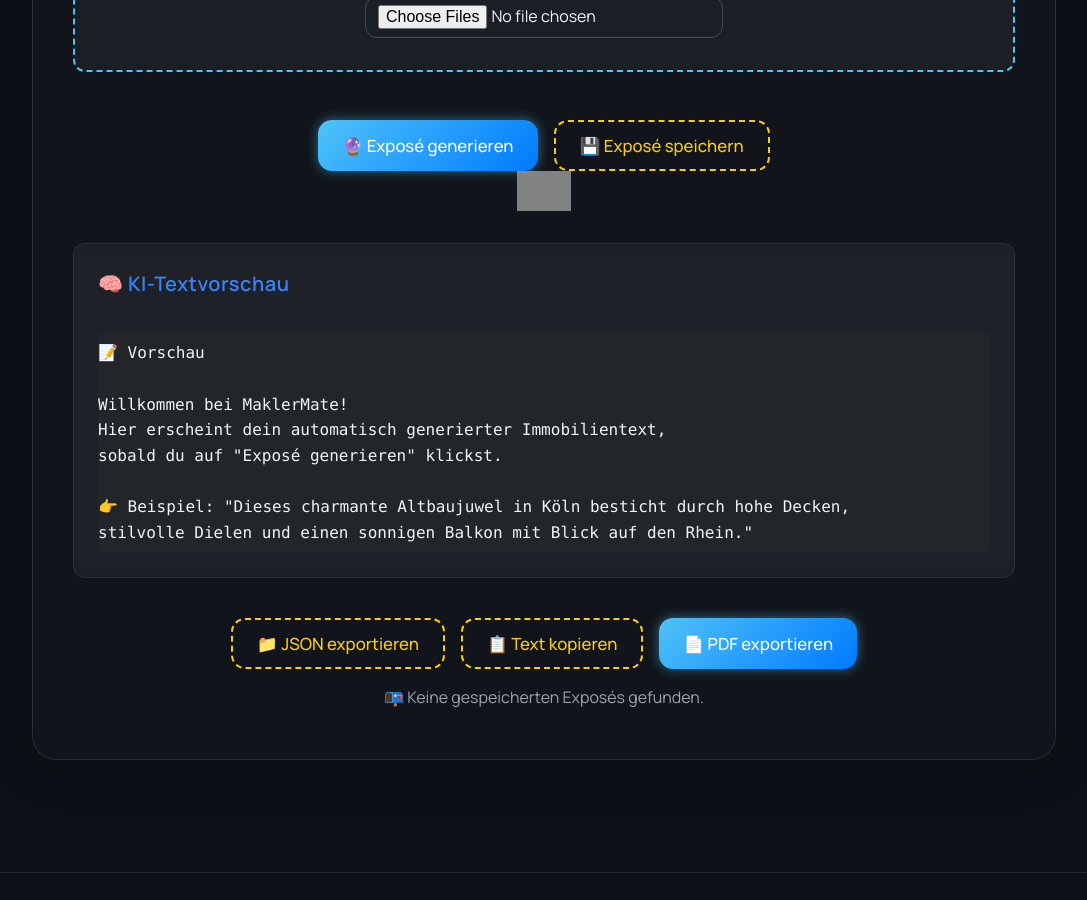
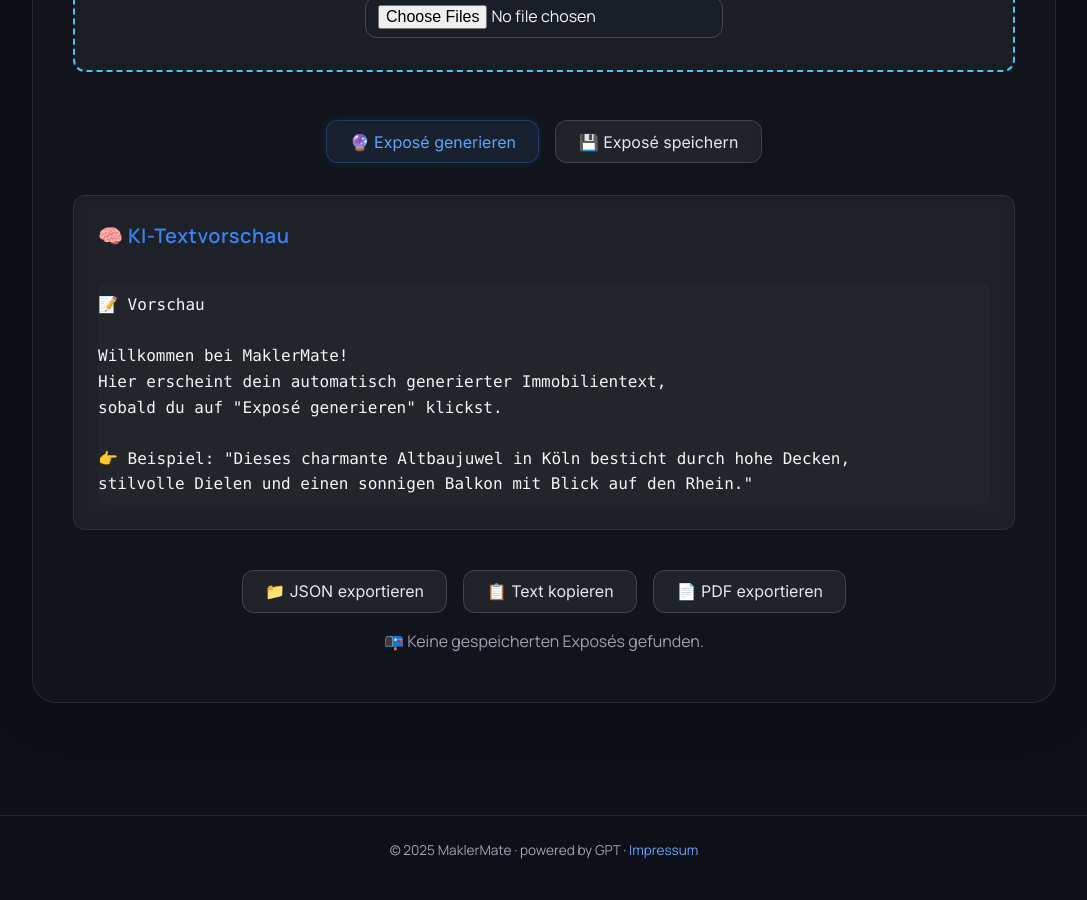
Before and after one commit to M-Sieger/MaklerMate-MVP, a React (Create React App) app: page /expose in a window 1280 px wide. Shown: the part 1180-2080 px from the top of the page, without its empty margins (96-1183 px from the left). After the commit the page ends 2058 px from the top, so only its background shows below. Built offline with nearby package versions, Linux system fonts and the light colour scheme; grey boxes are pictures that could not be loaded.

Commit message:
♻️ Cleaned ExposeTool: Doppelte PDF-Sektion entfernt, Vorschau stabilisiert

```diff
--- a/src/components/ExportButtons.jsx
+++ b/src/components/ExportButtons.jsx
@@ -4,7 +4,7 @@
 
 import {
   exportExposeWithImages as exportExposeAsPDF,
-} from '../utils/pdfExportExpose';
+} from '../utils/pdfExportExpose'; // 📄 PDF-Export mit GPT-Text + Bildern
 
 export default function ExportButtons({ formData, output, selectedStyle }) {
   // 📁 JSON als Datei speichern
@@ -26,7 +26,7 @@
     alert('📋 Text kopiert!');
   };
 
-  // 📄 PDF-Export mit GPT-Text + Bildern
+  // 📄 PDF exportieren
   const handleExportPDF = async () => {
     try {
       const gptText =
@@ -49,20 +49,20 @@
 
   return (
     <div className="button-group">
-      {/* 🟨 Sekundär: JSON */}
+      {/* 🟨 Sekundärbutton: JSON exportieren */}
       <button className="btn btn-secondary" onClick={handleExportJSON}>
         📁 JSON exportieren
       </button>
 
-      {/* 🟨 Sekundär: Copy */}
+      {/* 🟨 Sekundärbutton: Text kopieren */}
       <button className="btn btn-secondary" onClick={handleCopy}>
         📋 Text kopieren
       </button>
 
-      {/* 🔵 Primär: PDF */}
-      <button className="btn btn-primary" onClick={handleExportPDF}>
-        📄 PDF exportieren
-      </button>
+      {/* 🔵 Primärbutton: PDF exportieren */}
+      <button className="btn btn-secondary" onClick={handleExportPDF}>
+  📄 PDF exportieren
+</button>
     </div>
   );
 }
--- a/src/components/GPTOutputBox.jsx
+++ b/src/components/GPTOutputBox.jsx
@@ -2,7 +2,8 @@
 
 import React from 'react';
 
-import styles from './GPTOutputBox.module.css';
+import styles
+  from './GPTOutputBox.module.css'; // 🔁 Für Box, Headings, OutputText
 
 // 📋 Copy-to-Clipboard-Logik
 const copyToClipboard = (text) => {
@@ -20,10 +21,10 @@
       <div className={styles.headingRow}>
         <h3 className={styles.heading}>🧠 KI-Textvorschau</h3>
 
-        {/* ✂️ Copy-Button nur anzeigen, wenn Text vorhanden */}
+        {/* ✂️ Copy-Button im Ivy-Stil */}
         {!isEmpty && (
           <button
-            className={styles.copyButton}
+            className="btn btn-secondary btn-small"
             onClick={() => copyToClipboard(output)}
             title="In Zwischenablage kopieren"
           >
--- a/src/components/GPTOutputBox.module.css
+++ b/src/components/GPTOutputBox.module.css
@@ -79,23 +79,3 @@
   gap: 1rem;
   margin-bottom: 1rem;
 }
-
-/* 📋 Copy-Button mit Glow-Effekt */
-.copyButton {
-  background: rgba(255, 255, 255, 0.06);
-  border: 1px solid rgba(255, 255, 255, 0.15);
-  color: var(--color-muted);
-  font-size: 0.9rem;
-  padding: 0.4rem 0.9rem;
-  border-radius: 8px;
-  cursor: pointer;
-  backdrop-filter: blur(4px);
-  transition: all 0.2s ease;
-  font-family: var(--font-ui);
-}
-
-.copyButton:hover {
-  background: rgba(255, 255, 255, 0.1);
-  color: var(--color-accent);
-  box-shadow: 0 0 8px rgba(79, 195, 247, 0.4);
-}
--- a/src/components/ImageUpload.jsx
+++ b/src/components/ImageUpload.jsx
@@ -139,7 +139,7 @@
         <button
           onClick={() => moveImage(index, index - 1)}
           disabled={index === 0}
-                className={styles.sortButton}
+          className="btn-icon"
           title="Bild nach oben"
         >
           ▲
@@ -147,7 +147,7 @@
         <button
           onClick={() => moveImage(index, index + 1)}
           disabled={index === images.length - 1}
-                className={styles.sortButton}
+          className="btn-icon"
           title="Bild nach unten"
         >
           ▼
@@ -155,7 +155,7 @@
         <button
           type="button"
           onClick={() => removeImage(index)}
-                className={styles.deleteButton}
+          className="btn-icon"
           title="Bild entfernen"
         >
           ❌
@@ -164,6 +164,7 @@
     </div>
   ))}
 </div>
+
     </div>
   );
 };
--- a/src/components/ImageUpload.module.css
+++ b/src/components/ImageUpload.module.css
@@ -102,14 +102,6 @@
   justify-content: center;
 }
 
-.sortButton {
-  background: #fff;
-  border: 1px solid #ccc;
-  border-radius: 4px;
-  padding: 2px 6px;
-  cursor: pointer;
-  font-size: 12px;
-}
 
 
 .captionInput {
@@ -161,22 +153,3 @@
   border-color: var(--color-accent);
   box-shadow: 0 0 6px rgba(79, 195, 247, 0.3);
 }
-
-/* 🎛 Sortier- und Löschbuttons optisch angleichen */
-.sortButton,
-.deleteButton {
-  background: rgba(255, 255, 255, 0.04);
-  color: #e2e8f0;
-  border: 1px solid rgba(255, 255, 255, 0.1);
-  transition: all 0.2s ease;
-}
-
-.sortButton:hover {
-  background: rgba(255, 255, 255, 0.08);
-  transform: scale(1.05);
-}
-
-.deleteButton:hover {
-  background: rgba(255, 0, 0, 0.6);
-  transform: scale(1.1);
-}
--- a/src/index.css
+++ b/src/index.css
@@ -1,3 +1,6 @@
+@import './styles/button.css';
+
+
 /* 🌍 Global Reset + Theme Integration */
 *,
 *::before,
--- a/src/index.js
+++ b/src/index.js
@@ -1,5 +1,5 @@
 // index.js – Einstiegspunkt der App
-
+import './styles/button.css';
 import './index.css'; // globales Styling
 import './fonts.css';              // ✅ Schrift aktivieren
 import './styles/theme.css';       // ✅ Farbvariablen global
--- a/src/pages/ExposeTool.jsx
+++ b/src/pages/ExposeTool.jsx
@@ -41,7 +41,7 @@
     }
   });
 
-  // 🔁 Bilddaten mit formData synchronisieren, damit Export & Speicherfunktion sie erhalten
+  // 🔁 Bilddaten mit formData synchronisieren
   useEffect(() => {
     setFormData((prev) => ({
       ...prev,
@@ -60,21 +60,17 @@
 
   // 🔮 GPT-Antwort generieren und anzeigen
   const handleGenerate = async () => {
-    // 🚫 Validierung: keine leere Anfrage generieren
     if (!formData || Object.values(formData).every((val) => val === '')) {
       alert("Bitte zuerst das Formular ausfüllen.");
       return;
     }
 
-    // 🧠 Prompt zusammenstellen
     const prompt = generatePrompt(formData, selectedStyle);
     setIsLoading(true);
 
     try {
-      // 📤 GPT-Request ausführen
       const gptResponse = await fetchGPTResponse(prompt);
 
-      // 🧠 Response-Handling: akzeptiert entweder direkt String oder Objekt mit .result / .content
       const extracted =
         typeof gptResponse === 'object' && gptResponse.content
           ? gptResponse.content.trim?.()
@@ -93,15 +89,15 @@
     }
   };
 
-  // 💾 Exposé in lokaler Liste speichern
+  // 💾 Exposé lokal speichern
   const handleSaveExpose = () => {
     addExpose({ formData, output, selectedStyle, images });
   };
 
-  // ✅ UI-Returnblock – bestehend aus: Formular, Upload, Ausgabe, Export, Speicher
+  // ✅ UI-Returnblock – Formular, Upload, GPT, Export, Vorschau, Speicher
   return (
     <div className="expose-tool-container">
-      {/* 📋 Exposé-Eingabemaske */}
+      {/* 📋 Formular */}
       <ExposeForm
         formData={formData}
         setFormData={setFormData}
@@ -111,8 +107,7 @@
       {/* 📸 Bilder-Upload */}
       <ImageUpload images={images} setImages={setImages} />
 
-      {/* 🧠 GPT-Auslösung */}
-      {/* 🧠 GPT-Auslösung */}
+      {/* 🔮 Exposé generieren & speichern */}
       <div className="button-group center-buttons">
         <button
           onClick={handleGenerate}
@@ -128,17 +123,12 @@
         </button>
       </div>
 
-
-      {/* 📄 PDF-Vorschau-Sektion */}
+      {/* 📄 Vorschau-Bereich */}
       <div id="pdf-export-section">
-        <div id="pdf-logo" className="pdf-logo">
-          <img src="/logo192.png" alt="MaklerMate Logo" height={40} />
-        </div>
-
-        {/* 💬 GPT-Textanzeige */}
+        {/* 💬 GPT-Ausgabe */}
         <GPTOutputBox output={output} />
 
-        {/* 🖼️ Bildvorschau */}
+        {/* 🖼️ Bildervorschau */}
         {images.length > 0 && (
           <div className="image-preview-section">
             {images.map((img, index) => (
@@ -153,7 +143,7 @@
         )}
       </div>
 
-      {/* 📤 Export-Funktionen: PDF, JSON, Copy */}
+      {/* 📤 Export-Buttons */}
       <ExportButtons
         formData={formData}
         output={output}
@@ -161,7 +151,7 @@
         images={images}
       />
 
-      {/* 📦 Gespeicherte Exposés */}
+      {/* 💾 Gespeicherte Exposés */}
       <SavedExposes
         exposes={exposes}
         onLoad={(expose) => loadExpose(expose, setFormData, setOutput, setSelectedStyle)}
--- a/src/styles/ExposeTool.css
+++ b/src/styles/ExposeTool.css
@@ -21,41 +21,6 @@
 
 .center-buttons {
   margin-top: 3rem;
-}
-
-/* ✨ Buttons – modern & responsiv */
-.btn {
-  padding: 0.75rem 1.5rem;
-  border-radius: 14px;
-  font-size: 1.05rem;
-  font-weight: 500;
-  transition: all 0.3s ease;
-  border: none;
-  cursor: pointer;
-}
-
-/* 🔵 Primary = auffällige Aktion (Exposé generieren) */
-.btn-primary {
-  background: linear-gradient(135deg, #4fc3f7, #007aff);
-  color: #fff;
-  box-shadow: 0 0 12px rgba(79, 195, 247, 0.5);
-}
-
-.btn-primary:hover {
-  background: #0073e6;
-}
-
-/* 🟡 Secondary = z. B. speichern */
-.btn-secondary {
-  background: transparent;
-  color: #facc15;
-  border: 2px dashed #facc15;
-  transition: all 0.3s ease;
-}
-
-.btn-secondary:hover {
-  background: #facc15;
-  color: #111;
 }
 
 /* 🌀 Ladeindikator */
@@ -128,3 +93,20 @@
   background-color: #1e293b;
   color: #f8fafc;
 }
+
+
+/* 🔵 Ivy Primary Button – elegant & fokussiert */
+.btn-primary {
+  background: rgba(59, 130, 246, 0.08);
+  color: #60a5fa;
+  border: 1px solid rgba(59, 130, 246, 0.3);
+  box-shadow: 0 0 8px rgba(59, 130, 246, 0.15);
+  backdrop-filter: blur(6px);
+  transition: all 0.3s ease;
+}
+
+.btn-primary:hover {
+  background: rgba(59, 130, 246, 0.15);
+  color: #93c5fd;
+  box-shadow: 0 0 12px rgba(59, 130, 246, 0.25);
+}
--- /dev/null
+++ b/src/styles/button.css
@@ -0,0 +1,100 @@
+/* 🎨 Ivy Clean Button System (Global, import via index.css) */
+
+.btn {
+  display: inline-flex;
+  align-items: center;
+  justify-content: center;
+  gap: 0.5rem;
+  font-family: var(--font-ui);
+  font-size: 1rem;
+  font-weight: 500;
+  padding: 0.65rem 1.4rem;
+  border-radius: var(--radius);
+  transition: all 0.3s ease;
+  cursor: pointer;
+  border: none;
+  text-align: center;
+  text-decoration: none;
+}
+
+.btn-primary {
+  background: linear-gradient(135deg, #3b82f6, #2563eb);
+  color: #ffffff;
+  box-shadow: 0 0 12px rgba(59, 130, 246, 0.25);
+  backdrop-filter: blur(6px);
+}
+
+.btn-primary:hover {
+  background: #1e40af;
+  box-shadow: 0 0 20px rgba(59, 130, 246, 0.45);
+}
+
+.btn-secondary {
+  background: rgba(255, 255, 255, 0.05);
+  color: #e2e8f0;
+  border: 1px solid rgba(255, 255, 255, 0.15);
+  backdrop-filter: blur(4px);
+}
+
+.btn-secondary:hover {
+  background: rgba(255, 255, 255, 0.1);
+  color: var(--color-accent);
+  box-shadow: 0 0 10px rgba(59, 130, 246, 0.3);
+}
+
+.btn-icon {
+  background: transparent;
+  color: var(--color-muted);
+  font-size: 0.95rem;
+  padding: 0.4rem 0.8rem;
+  border-radius: 8px;
+  transition: all 0.2s ease;
+  border: none;
+}
+
+.btn-icon:hover {
+  color: var(--color-accent);
+  background: rgba(255, 255, 255, 0.05);
+}
+
+.btn:disabled {
+  opacity: 0.5;
+  cursor: not-allowed;
+  box-shadow: none;
+  background: rgba(255, 255, 255, 0.03);
+  color: var(--color-disabled);
+  border: none;
+}
+
+.button-group {
+  display: flex;
+  flex-wrap: wrap;
+  gap: 1rem;
+  justify-content: center;
+  margin-top: 2rem;
+}
+
+.btn-glow {
+  box-shadow: 0 0 15px rgba(59, 130, 246, 0.6);
+}
+
+.btn-small {
+  font-size: 0.85rem;
+  padding: 0.4rem 1rem;
+}
+
+.btn-full {
+  width: 100%;
+  justify-content: center;
+}
+
+.btn-outline {
+  background: transparent;
+  border: 1px solid var(--color-accent);
+  color: var(--color-accent);
+}
+
+.btn-outline:hover {
+  background: rgba(59, 130, 246, 0.05);
+  box-shadow: 0 0 8px rgba(59, 130, 246, 0.3);
+}
```
Lines whose indentation alone changed are shown as unchanged.
